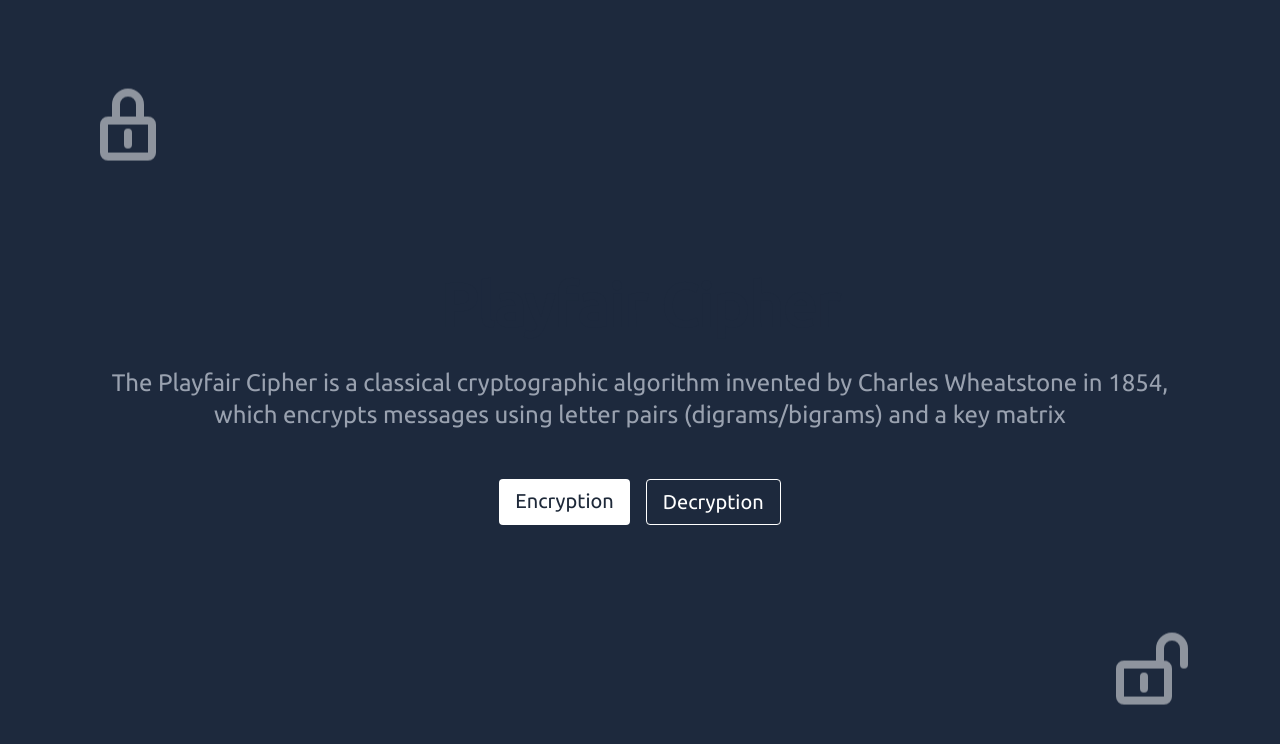
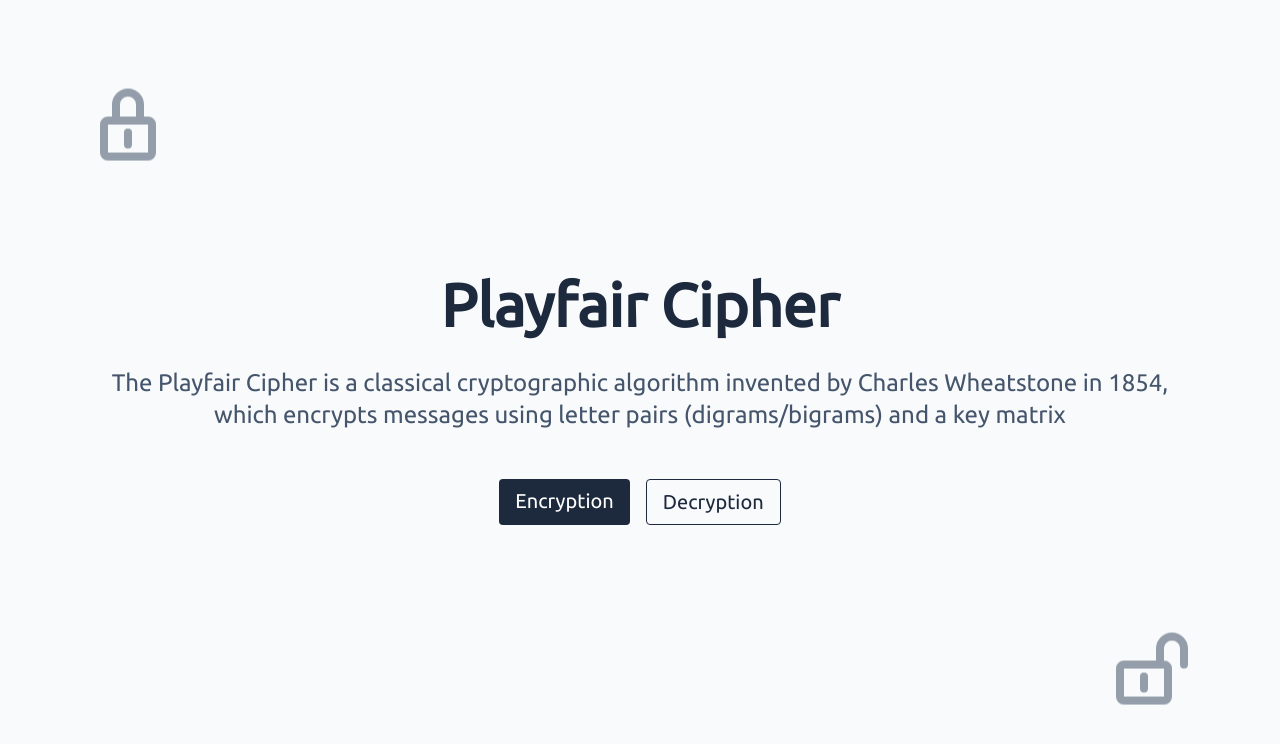
Before and after one commit to willzyx-hub/playfair-cipher-web-ukmc, a Next.js app: page / in a window 1280 px wide. Shown: the top 744 px of the page. Built offline with nearby package versions, Linux system fonts and the light colour scheme.

Commit message:
Fix bug context and dark mode for Modal component

```diff
--- a/app/components/HeaderButton.tsx
+++ b/app/components/HeaderButton.tsx
@@ -73,7 +73,7 @@ export function HeaderButton({
                 ) : (
                     <Image
                         src={IndonesiaFlag}
-                        alt="English (USA)"
+                        alt="Indonesia"
                         width={45}
                         height={30}
                     />
--- a/app/components/Modal.tsx
+++ b/app/components/Modal.tsx
@@ -18,14 +18,20 @@ export function Modal({ children, isModalOpen, setIsModalOpen }: ModalProps) {
             </div>
 
             <div className={`fixed left-1/2 top-1/2 -translate-x-1/2 -translate-y-1/2 w-full max-w-4xl p-4 transition duration-500 ${isModalOpen ? 'scale-100 opacity-100' : 'scale-0 opacity-0'}`}>
-                <div className={`p-4 bg-white border border-gray-200 rounded-2xl shadow-2xl transition duration-500 ${isModalOpen ? 'scale-100 opacity-100' : 'scale-0 opacity-0'}`}>
+                <div className={`p-4 bg-white dark:bg-slate-800 border border-gray-200 rounded-2xl shadow-2xl transition duration-500 ${isModalOpen ? 'scale-100 opacity-100' : 'scale-0 opacity-0'}`}>
                     <svg
                         onClick={() => setIsModalOpen(false)}
                         className="ml-auto mb-4 size-6 text-gray-500 cursor-pointer transition duration-500 hover:opacity-50 hover:scale-95" aria-hidden="true" xmlns="http://www.w3.org/2000/svg" fill="none" viewBox="0 0 24 24">
                         <path stroke="currentColor" strokeLinecap="round" strokeLinejoin="round" strokeWidth="2" d="M6 18 17.94 6M18 18 6.06 6" />
                     </svg>
 
-                    <div className="overflow-y-auto max-h-[80vh]">
+                    <div
+                        className="overflow-y-auto max-h-[80vh] [&::-webkit-scrollbar]:w-2
+                        [&::-webkit-scrollbar-track]:bg-gray-100
+                        [&::-webkit-scrollbar-thumb]:bg-gray-300
+                        dark:[&::-webkit-scrollbar-track]:bg-neutral-700
+                        dark:[&::-webkit-scrollbar-thumb]:bg-white"
+                    >
                         {children}
                     </div>
                 </div>
--- a/app/globals.css
+++ b/app/globals.css
@@ -1,3 +1,3 @@
 @import "tailwindcss";
 
-@custom-variant dark (&:where(.dark, .dark *));
+@custom-variant dark (&:where([data-theme=dark], [data-theme=dark] *));
--- a/app/page.tsx
+++ b/app/page.tsx
@@ -17,8 +17,8 @@ export default function Home() {
             </svg>
 
             <div className="mb-12 text-center">
-                <h1 className="mb-8 text-4xl md:text-6xl text-slate-800 font-extrabold">Playfair Cipher</h1>
-                <p className="text-gray-600 text-lg md:text-2xl dark:text-gray-400">
+                <h1 className="mb-8 text-4xl md:text-6xl text-slate-800 dark:text-white font-extrabold">Playfair Cipher</h1>
+                <p className="text-slate-600 text-lg md:text-2xl dark:text-slate-400">
                     {t('Intro')}
                 </p>
             </div>
@@ -26,12 +26,12 @@ export default function Home() {
             <div className="flex gap-4">
                 <Link
                     href={'/encryption'}
-                    className="px-4 py-2 bg-gray-800 dark:bg-white text-white dark:text-gray-800 rounded-sm text-lg md:text-xl transition duration-300 hover:-translate-y-1 hover:opacity-75">
+                    className="px-4 py-2 bg-slate-800 dark:bg-white text-white dark:text-slate-800 rounded-sm text-lg md:text-xl transition duration-300 hover:-translate-y-1 hover:opacity-75">
                     {t('Encryption')}
                 </Link>
                 <Link
                     href={'/decryption'}
-                    className="px-4 py-2 border border-gray-800 dark:border-white text-gray-800 dark:text-white rounded-sm text-lg md:text-xl transition duration-300 hover:-translate-y-1 hover:opacity-75">
+                    className="px-4 py-2 border border-slate-800 dark:border-white text-slate-800 dark:text-white rounded-sm text-lg md:text-xl transition duration-300 hover:-translate-y-1 hover:opacity-75">
                     {t('Decryption')}
                 </Link>
             </div>
--- a/context/LocaleContext.tsx
+++ b/context/LocaleContext.tsx
@@ -25,7 +25,7 @@ function LocaleProvider({ children }: { children: React.ReactNode }) {
     });
 
     useEffect(() => {
-        getLocale();
+        setLocale(getLocale());
     }, []);
 
     useEffect(() => {
--- a/context/ThemeContext.tsx
+++ b/context/ThemeContext.tsx
@@ -1,29 +1,41 @@
 'use client'
 
-import React, { SetStateAction, useEffect, useState } from 'react';
+import React, { SetStateAction, useEffect, useEffectEvent, useState } from 'react';
 
-export type ThemeContextType = {
+type ThemeContextType = {
     theme: 'light' | 'dark',
     setTheme: React.Dispatch<SetStateAction<'light' | 'dark'>>,
 }
 
-export const ThemeContext = React.createContext<ThemeContextType>({
+const ThemeContext = React.createContext<ThemeContextType>({
     theme: 'light',
     setTheme: () => { },
 });
 
-export function ThemeProvider({ children }: { children: React.ReactNode }) {
-    const [theme, setTheme] = useState<'light' | 'dark'>(() => {
-        if (typeof window === 'undefined') return 'light';
-        const saved = localStorage.getItem('theme');
-        if (saved === 'light' || saved === 'dark') return saved;
+function ThemeProvider({ children }: { children: React.ReactNode }) {
+    const [theme, setTheme] = useState<'light' | 'dark'>('light');
+
+    const getTheme = useEffectEvent(() => {
+        const theme = localStorage.getItem('theme');
+        if (theme === 'light' || theme === 'dark') {
+            return theme;
+        }
+
         const prefersDark = window.matchMedia && window.matchMedia('(prefers-color-scheme: dark)').matches;
         return prefersDark ? 'dark' : 'light';
     });
 
     useEffect(() => {
-        document.documentElement.classList.toggle('dark');
-        localStorage.setItem('theme', theme);
+        const theme = getTheme();
+        document.documentElement.setAttribute('data-theme', theme);
+        setTheme(theme);
+    }, [])
+
+    useEffect(() => {
+        if (theme === 'light' || theme === 'dark') {
+            document.documentElement.setAttribute('data-theme', theme);
+            localStorage.setItem('theme', theme);
+        }
     }, [theme]);
 
     return (
@@ -33,6 +45,11 @@ export function ThemeProvider({ children }: { children: React.ReactNode }) {
     );
 }
 
-export function useTheme() {
+function useTheme() {
     return React.useContext(ThemeContext);
 }
+
+export {
+    ThemeProvider,
+    useTheme,
+}
```
